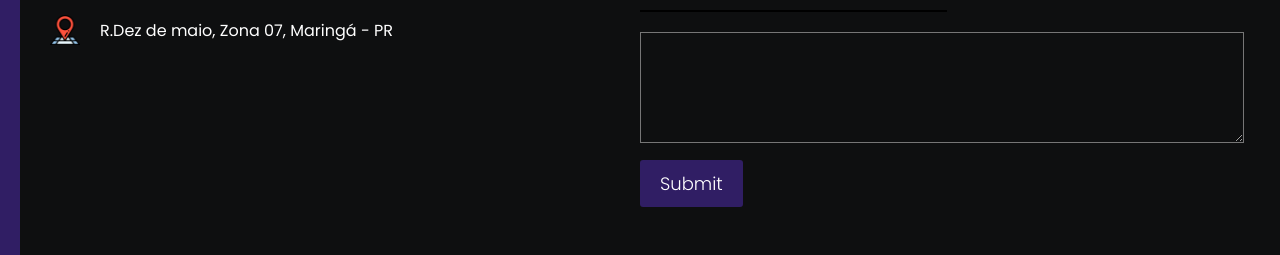
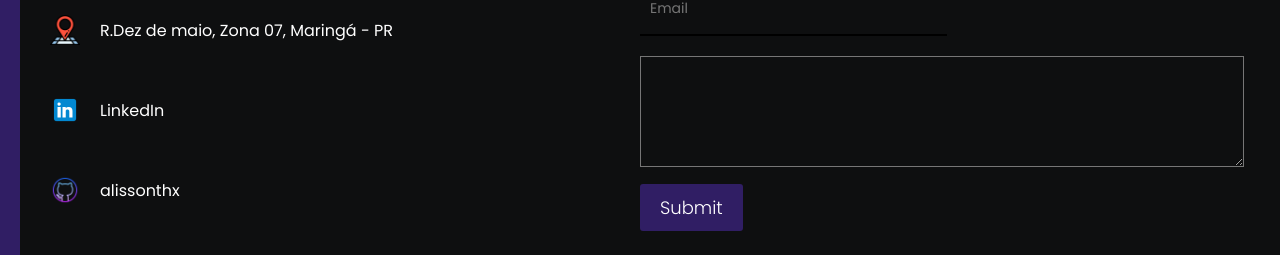
Before and after one commit to alissonthx/Portfolio-React, a React (Create React App) app: page / in a window 1280 px wide. Shown: the part 2743-2998 px from the top of the page. Built offline with nearby package versions, Linux system fonts and the light colour scheme.

Commit message:
add: add new contacts

```diff
--- a/src/Components/contact/Contact.jsx
+++ b/src/Components/contact/Contact.jsx
@@ -2,6 +2,8 @@ import "./contact.css";
 import Phone from "../../Assets/img/phone.png";
 import Email from "../../Assets/img/email.png";
 import Address from "../../Assets/img/address.png";
+import Github from "../../Assets/img/github.png";
+import Linkedin from "../../Assets/img/linkedin.png";
 import { useContext, useRef, useState } from "react";
 import emailjs from "emailjs-com";
 import { ThemeContext } from "../../context";
@@ -32,17 +34,25 @@ const Contact = () => {
           <h1 className="c-title">Contact-me</h1>
           <div className="c-info">
             <div className="c-info-item">
-              <img src={Phone} alt="" className="c-icon" />
+              <img src={Phone} alt="phone icon" className="c-icon" />
               (44) 9 999437785
             </div>
             <div className="c-info-item">
-              <img src={Email} alt="" className="c-icon" />
+              <img src={Email} alt="email icon" className="c-icon" />
               alissonthx208@gmail.com
             </div>
             <div className="c-info-item">
-              <img src={Address} alt="" className="c-icon" />
+              <img src={Address} alt="address icon" className="c-icon" />
               R.Dez de maio, Zona 07, Maringá - PR
             </div>
+            <a style={{backgroundColor: darkMode && "rgb(14, 15, 16)", color: darkMode && "#fff"}} href="https://www.linkedin.com/in/alisson-marques-miquelace-63875b106/" className="c-info-item">
+              <img src={Linkedin} alt="linkedin icon" className="c-icon" />
+              LinkedIn
+            </a>
+            <a style={{backgroundColor: darkMode && "rgb(14, 15, 16)", color: darkMode && "#fff"}} href="https://github.com/alissonthx" className="c-info-item">
+              <img src={Github} alt="github icon" className="c-icon" />
+              alissonthx
+            </a>
           </div>
         </div>
         <div className="c-right">
--- a/src/Components/contact/contact.css
+++ b/src/Components/contact/contact.css
@@ -1,3 +1,7 @@
+a{
+  text-decoration: none;
+  color: rgb(14, 15, 16);
+}
 .c {
   height: 100vh;
   position: relative;
```
Also changed, not shown: src/Components/intro/intro.css (+13 -0 lines), src/Assets/img/github.png (added), src/Assets/img/linkedin.png (added).
